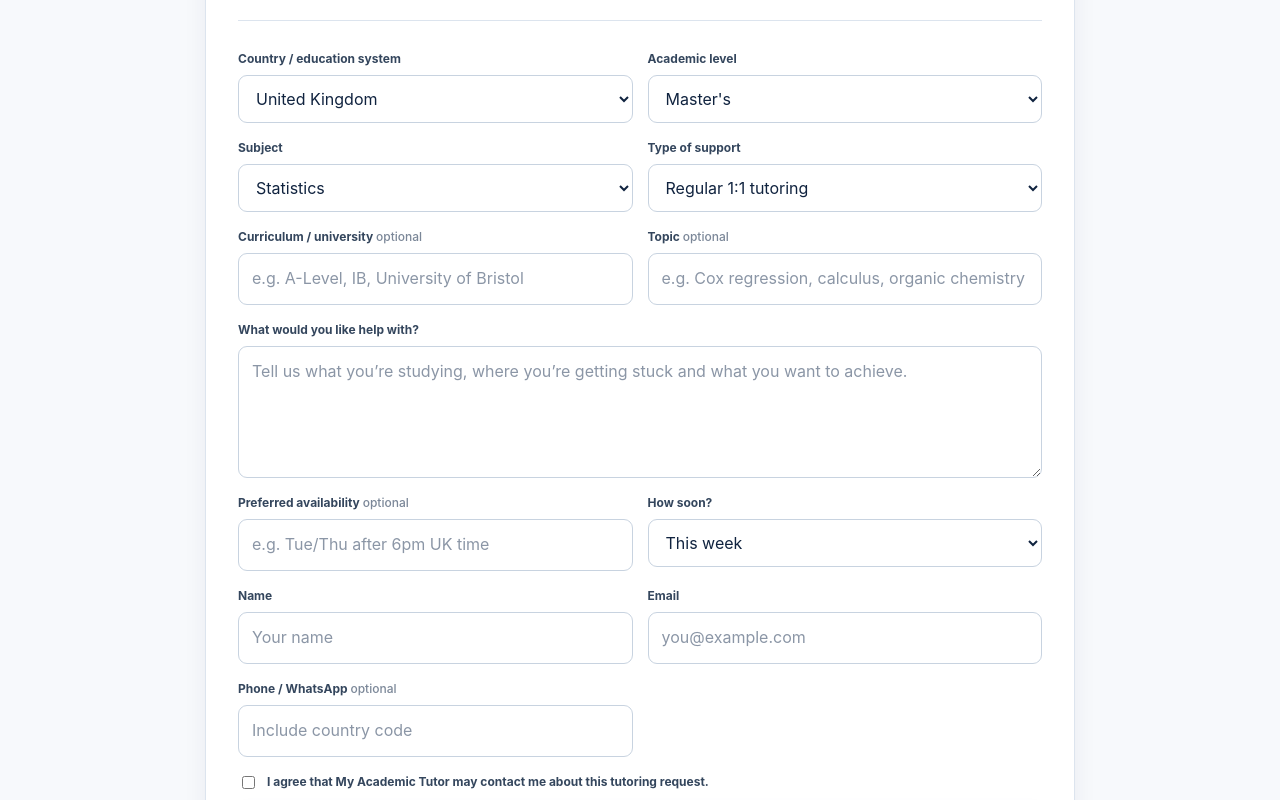
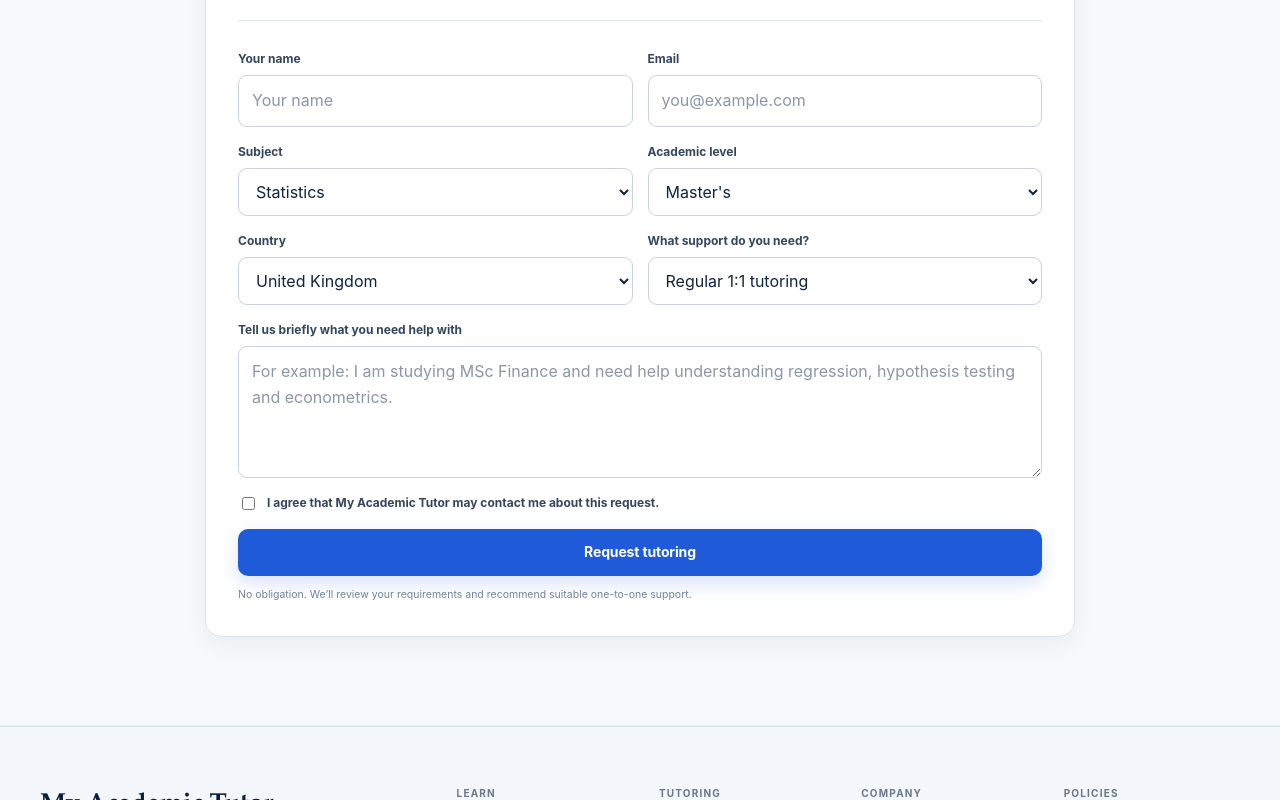
Before and after one commit to StatisticaHub/matwebsite, a Next.js app: page /find-a-tutor in a window 1280 px wide. Shown: the part 800-1600 px from the top of the page. Built offline with nearby package versions, Linux system fonts and the light colour scheme.

Commit message:
Simplify tutoring enquiry form

```diff
--- a/components/TutoringLeadForm.tsx
+++ b/components/TutoringLeadForm.tsx
@@ -1,25 +1,61 @@
 "use client";
 
 import { FormEvent, useMemo, useState } from "react";
-import { countries, levels, subjects, supportTypes } from "@/lib/tutoring-data";
+import {
+  countries,
+  levels,
+  subjects,
+  supportTypes,
+} from "@/lib/tutoring-data";
 
-type Props = { compact?: boolean; defaultSubject?: string; defaultSupportType?: string; submitLabel?: string };
-type Status = { type: "idle" | "loading" | "success" | "error"; message?: string; reference?: string; mode?: string };
+type Props = {
+  compact?: boolean;
+  defaultSubject?: string;
+  defaultSupportType?: string;
+  submitLabel?: string;
+};
 
-export default function TutoringLeadForm({ compact = false, defaultSubject = "Statistics", defaultSupportType = "Regular 1:1 tutoring", submitLabel }: Props) {
-  const exists = useMemo(() => subjects.some((subject) => subject.name === defaultSubject), [defaultSubject]);
-  const [status, setStatus] = useState<Status>({ type: "idle" });
+type Status = {
+  type: "idle" | "loading" | "success" | "error";
+  message?: string;
+  reference?: string;
+  mode?: string;
+};
+
+export default function TutoringLeadForm({
+  defaultSubject = "Statistics",
+  defaultSupportType = "Regular 1:1 tutoring",
+  submitLabel,
+}: Props) {
+  const subjectExists = useMemo(
+    () => subjects.some((subject) => subject.name === defaultSubject),
+    [defaultSubject]
+  );
+
+  const [status, setStatus] = useState<Status>({
+    type: "idle",
+  });
 
   async function submit(event: FormEvent<HTMLFormElement>) {
     event.preventDefault();
-    setStatus({ type: "loading" });
-    const form = new FormData(event.currentTarget);
-    const payload: Record<string, FormDataEntryValue | string> = Object.fromEntries(form.entries());
+
+    const formElement = event.currentTarget;
+
+    setStatus({
+      type: "loading",
+    });
+
+    const formData = new FormData(formElement);
+
+    const payload: Record<string, FormDataEntryValue | string> =
+      Object.fromEntries(formData.entries());
 
     const params = new URLSearchParams(window.location.search);
+
     payload.source = "website";
     payload.landingPage = window.location.href;
     payload.referrer = document.referrer || "";
+
     payload.utmSource = params.get("utm_source") || "";
     payload.utmMedium = params.get("utm_medium") || "";
     payload.utmCampaign = params.get("utm_campaign") || "";
@@ -29,15 +65,38 @@ export default function TutoringLeadForm({ compact = false, defaultSubject = "St
     try {
       const response = await fetch("/api/tutoring-lead", {
         method: "POST",
-        headers: { "Content-Type": "application/json" },
+        headers: {
+          "Content-Type": "application/json",
+        },
         body: JSON.stringify(payload),
       });
+
       const data = await response.json();
-      if (!response.ok) throw new Error(data.error || "Could not submit");
-      setStatus({ type: "success", message: data.message, reference: data.reference, mode: data.mode });
-      event.currentTarget.reset();
+
+      if (!response.ok) {
+        throw new Error(
+          data.error || "Could not submit your tutoring request."
+        );
+      }
+
+      formElement.reset();
+
+      setStatus({
+        type: "success",
+        message: data.message,
+        reference: data.reference,
+        mode: data.mode,
+      });
     } catch (error) {
-      setStatus({ type: "error", message: error instanceof Error ? error.message : "Something went wrong." });
+      console.error("Tutoring request error:", error);
+
+      setStatus({
+        type: "error",
+        message:
+          error instanceof Error
+            ? error.message
+            : "Something went wrong. Please try again.",
+      });
     }
   }
 
@@ -45,123 +104,203 @@ export default function TutoringLeadForm({ compact = false, defaultSubject = "St
     return (
       <div className="form-success" role="status">
         <span className="success-mark">✓</span>
-        <h3>Request received.</h3>
-        <p>{status.message}</p>
-        <div className="reference">Reference <strong>{status.reference}</strong></div>
+
+        <h3>Request received</h3>
+
+        <p>
+          {status.message ||
+            "Thank you. Our team will review your request and get back to you shortly."}
+        </p>
+
+        {status.reference && (
+          <div className="reference">
+            Reference: <strong>{status.reference}</strong>
+          </div>
+        )}
+
         {status.mode === "demo" && (
-          <p className="form-note">Development mode: this request was not stored because Supabase is not connected in this environment.</p>
+          <p className="form-note">
+            Development mode: this request was not stored.
+          </p>
         )}
-        <button className="button button-secondary" type="button" onClick={() => setStatus({ type: "idle" })}>
-          Start another request
+
+        <button
+          className="button button-secondary"
+          type="button"
+          onClick={() =>
+            setStatus({
+              type: "idle",
+            })
+          }
+        >
+          Submit another request
         </button>
       </div>
     );
   }
 
   return (
-    <form className={`lead-form ${compact ? "lead-form-compact" : ""}`} onSubmit={submit}>
-      <input className="honeypot" name="companyWebsite" tabIndex={-1} autoComplete="off" aria-hidden="true" />
+    <form className="lead-form" onSubmit={submit}>
+      <input
+        className="honeypot"
+        name="companyWebsite"
+        tabIndex={-1}
+        autoComplete="off"
+        aria-hidden="true"
+      />
 
       <div className="form-grid">
         <label>
-          <span>Country / education system</span>
-          <select name="country" required defaultValue="United Kingdom">
-            {countries.map((country) => <option key={country}>{country}</option>)}
+          <span>Your name</span>
+          <input
+            name="name"
+            required
+            autoComplete="name"
+            placeholder="Your name"
+          />
+        </label>
+
+        <label>
+          <span>Email</span>
+          <input
+            type="email"
+            name="email"
+            required
+            autoComplete="email"
+            placeholder="you@example.com"
+          />
+        </label>
+
+        <label>
+          <span>Subject</span>
+          <select
+            name="subject"
+            required
+            defaultValue={
+              subjectExists
+                ? defaultSubject
+                : subjects[0]?.name
+            }
+          >
+            {subjects.map((subject) => (
+              <option
+                key={subject.slug}
+                value={subject.name}
+              >
+                {subject.name}
+              </option>
+            ))}
+
+            <option value="Other">Other</option>
           </select>
         </label>
 
         <label>
           <span>Academic level</span>
-          <select name="level" required defaultValue="Master's">
-            {levels.map((level) => <option key={level}>{level}</option>)}
+          <select
+            name="level"
+            required
+            defaultValue="Master's"
+          >
+            {levels.map((level) => (
+              <option
+                key={level}
+                value={level}
+              >
+                {level}
+              </option>
+            ))}
           </select>
         </label>
 
         <label>
-          <span>Subject</span>
-          <select name="subject" required defaultValue={exists ? defaultSubject : subjects[0].name}>
-            {subjects.map((subject) => <option key={subject.slug}>{subject.name}</option>)}
-            <option>Other</option>
+          <span>Country</span>
+          <select
+            name="country"
+            required
+            defaultValue="United Kingdom"
+          >
+            {countries.map((country) => (
+              <option
+                key={country}
+                value={country}
+              >
+                {country}
+              </option>
+            ))}
           </select>
         </label>
 
         <label>
-          <span>Type of support</span>
-          <select name="supportType" required defaultValue={supportTypes.includes(defaultSupportType) ? defaultSupportType : supportTypes[0]}>
-            {supportTypes.map((type) => <option key={type}>{type}</option>)}
+          <span>What support do you need?</span>
+          <select
+            name="supportType"
+            required
+            defaultValue={
+              supportTypes.includes(defaultSupportType)
+                ? defaultSupportType
+                : supportTypes[0]
+            }
+          >
+            {supportTypes.map((type) => (
+              <option
+                key={type}
+                value={type}
+              >
+                {type}
+              </option>
+            ))}
           </select>
         </label>
 
-        {!compact && (
-          <>
-            <label>
-              <span>Curriculum / university <em>optional</em></span>
-              <input name="curriculum" placeholder="e.g. A-Level, IB, University of Bristol" />
-            </label>
-            <label>
-              <span>Topic <em>optional</em></span>
-              <input name="topic" placeholder="e.g. Cox regression, calculus, organic chemistry" />
-            </label>
-          </>
-        )}
-
         <label className="form-span-2">
-          <span>What would you like help with?</span>
+          <span>Tell us briefly what you need help with</span>
           <textarea
             name="requirements"
             required
             minLength={20}
-            placeholder="Tell us what you’re studying, where you’re getting stuck and what you want to achieve."
+            rows={4}
+            placeholder="For example: I am studying MSc Finance and need help understanding regression, hypothesis testing and econometrics."
           />
         </label>
-
-        {!compact && (
-          <>
-            <label>
-              <span>Preferred availability <em>optional</em></span>
-              <input name="availability" placeholder="e.g. Tue/Thu after 6pm UK time" />
-            </label>
-            <label>
-              <span>How soon?</span>
-              <select name="urgency" defaultValue="This week">
-                <option>As soon as possible</option>
-                <option>This week</option>
-                <option>Within 2 weeks</option>
-                <option>Flexible</option>
-              </select>
-            </label>
-          </>
-        )}
-
-        <label>
-          <span>Name</span>
-          <input name="name" required autoComplete="name" placeholder="Your name" />
-        </label>
-
-        <label>
-          <span>Email</span>
-          <input type="email" name="email" required autoComplete="email" placeholder="you@example.com" />
-        </label>
-
-        {!compact && (
-          <label>
-            <span>Phone / WhatsApp <em>optional</em></span>
-            <input name="phone" autoComplete="tel" placeholder="Include country code" />
-          </label>
-        )}
       </div>
 
       <label className="consent-row">
-        <input type="checkbox" name="consent" value="yes" required />
-        <span>I agree that My Academic Tutor may contact me about this tutoring request.</span>
+        <input
+          type="checkbox"
+          name="consent"
+          value="yes"
+          required
+        />
+
+        <span>
+          I agree that My Academic Tutor may contact me about this request.
+        </span>
       </label>
 
-      <button className="button button-primary submit-button" disabled={status.type === "loading"} type="submit">
-        {status.type === "loading" ? "Submitting…" : submitLabel || (compact ? "Get personalised tutoring" : "Send my tutoring request")}
+      <button
+        className="button button-primary submit-button"
+        disabled={status.type === "loading"}
+        type="submit"
+      >
+        {status.type === "loading"
+          ? "Submitting…"
+          : submitLabel || "Request tutoring"}
       </button>
 
-      {status.type === "error" && <p className="form-error" role="alert">{status.message}</p>}
-      <p className="form-note">Your information is used only to review your tutoring request and arrange suitable support.</p>
+      {status.type === "error" && (
+        <p
+          className="form-error"
+          role="alert"
+        >
+          {status.message}
+        </p>
+      )}
+
+      <p className="form-note">
+        No obligation. We’ll review your requirements and recommend suitable
+        one-to-one support.
+      </p>
     </form>
   );
 }
```
